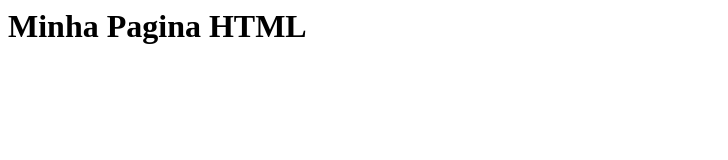
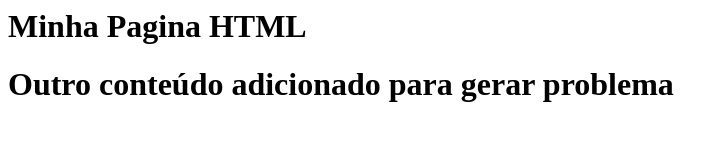
Before and after one commit to thaidevoliveira/gama-no-github, a plain HTML site: page index.html in a window 1280 px wide. Shown: the whole page, without its empty margins (0-728 px from the left). Drawn offline with Linux system fonts and the light colour scheme.

Commit message:
outro commit desta vez em master

```diff
--- a/index.html
+++ b/index.html
@@ -1,5 +1,6 @@
 <html>
 <body>
 <h1>Minha Pagina HTML</h1>
+<h1>Outro conteúdo adicionado para gerar problema</h1>
 </body>
 </html>
```
